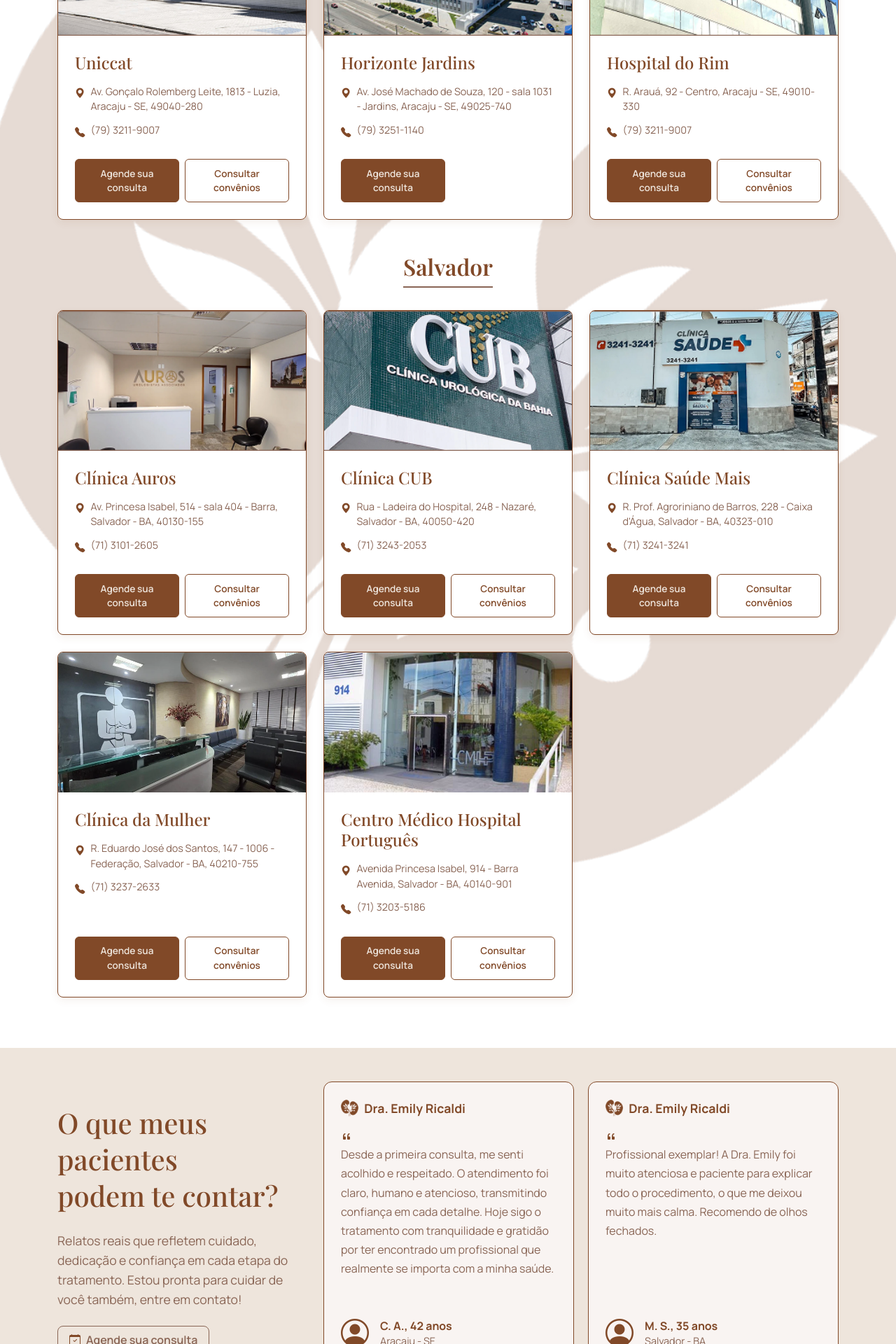
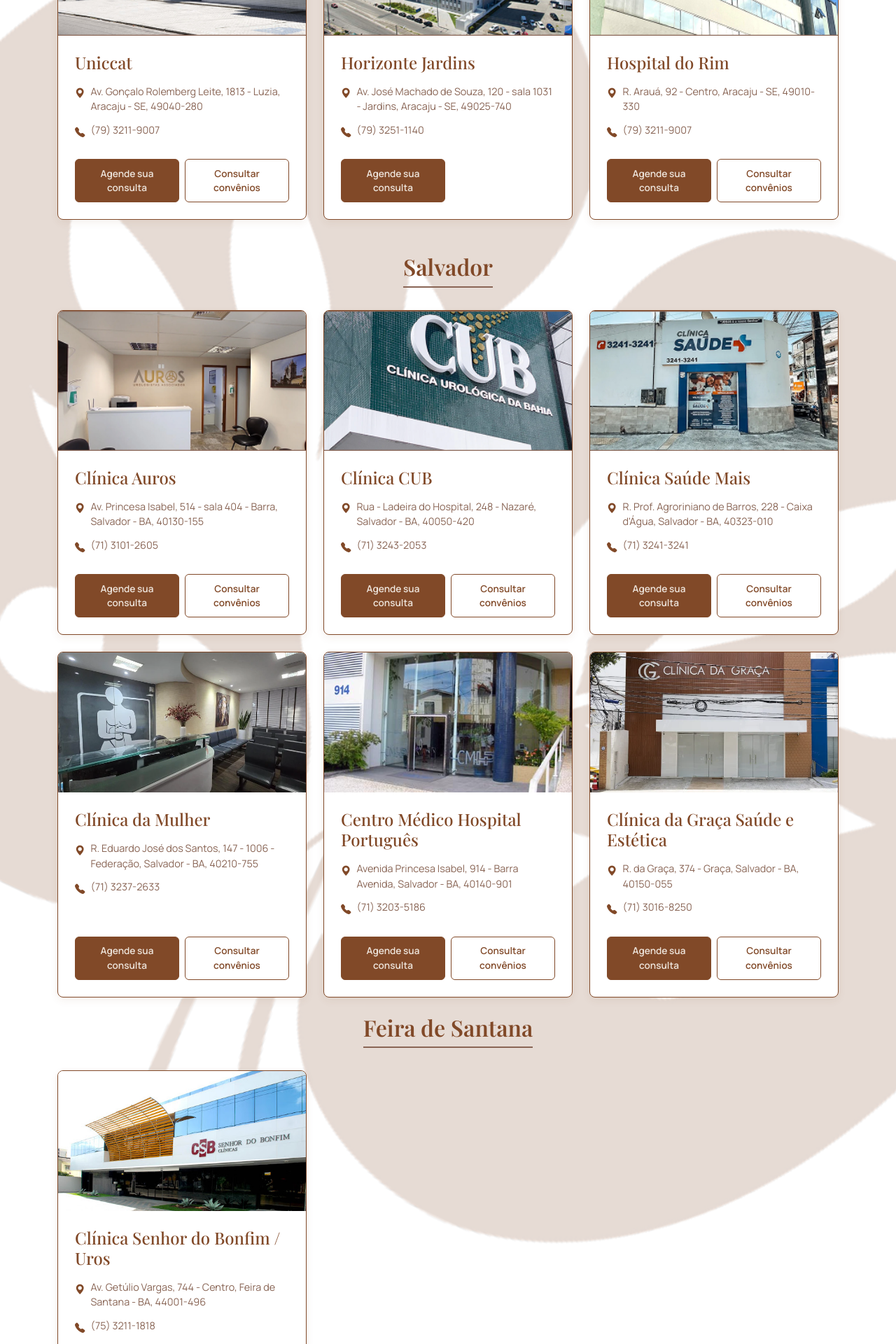
Before and after one commit to GabrielReis11/dra-emily-landingpage, a PHP site: page / in a window 1280 px wide. Shown: the part 3080-5000 px from the top of the page at 70% size. Run offline with PHP 8.4, Linux system fonts and the light colour scheme; some web fonts are replaced.

Commit message:
Adicao de clinicas novas

```diff
--- a/include/infos.php
+++ b/include/infos.php
@@ -51,7 +51,7 @@ $especialidades = [
 $locais_aracaju = [
     [
         'id' => 'uniccat',
-        'img_convenio' => 'aracaju/unicat.jpg', // <-- CAMINHO COMPLETO AQUI
+        'img_convenio' => 'aracaju/unicat.jpeg', // <-- CAMINHO COMPLETO AQUI
         'img' => 'unicat.png',
         'tem_convenio' => true, // <-- ADICIONE AQUI
         'alt' => 'Clínica Uniccat',
@@ -126,6 +126,27 @@ $locais_salvador = [
         'titulo' => 'Centro Médico Hospital Português ',
         'endereco' => 'Avenida Princesa Isabel, 914 - Barra Avenida, Salvador - BA, 40140-901',
         'telefone' => '(71) 3203-5186'
+    ],
+    [
+        'id' => 'graca',
+        'img_convenio' => 'salvador/graca.jpeg', // <-- CAMINHO COMPLETO AQUI
+        'img' => 'graca.jpg',
+        'alt' => 'Clínica da Graça Saúde e Estética ',
+        'titulo' => 'Clínica da Graça Saúde e Estética ',
+        'endereco' => 'R. da Graça, 374 - Graça, Salvador - BA, 40150-055',
+        'telefone' => '(71) 3016-8250'
+    ]
+];
+
+$locais_feira = [
+    [
+        'id' => 'bonfim',
+        'img_convenio' => 'feira/bonfim.jpeg', // Coloque o nome da imagem dos convênios aqui (ex: 'convenios-bonfim.png')
+        'img' => 'bonfim.jpg', // Coloque a foto da fachada aqui
+        'alt' => 'Clínica Senhor do Bonfim / Uros',
+        'titulo' => 'Clínica Senhor do Bonfim / Uros',
+        'endereco' => 'Av. Getúlio Vargas, 744 - Centro, Feira de Santana - BA, 44001-496',
+        'telefone' => '(75) 3211-1818', // Confirme se este é o telefone correto da recepção]
     ]
 ];
 
--- a/index.php
+++ b/index.php
@@ -264,6 +264,40 @@
                     <?php endforeach; ?>
                 </div>
 
+                <div class="row mb-4">
+                    <div class="col-12 text-center">
+                        <h2 class="cidade-title">Feira de Santana</h2>
+                    </div>
+                </div>
+
+                <div class="row mb-4">
+                    <?php foreach ($locais_feira as $local): ?>
+                        <div class="col-lg-4 col-md-6 mb-4">
+                            <div class="local-card">
+                                <img src="img/locais-atendimento/feira/<?= htmlspecialchars($local['img']) ?>"
+                                     alt="<?= htmlspecialchars($local['alt']) ?>" class="local-card-img">
+                                <div class="local-card-body">
+                                    <h5 class="local-card-title"><?= htmlspecialchars($local['titulo']) ?></h5>
+                                    <p class="local-card-info">
+                                        <i class="bi bi-geo-alt-fill me-2"></i><?= htmlspecialchars($local['endereco']) ?>
+                                    </p>
+                                    <p class="local-card-info">
+                                        <i class="bi bi-telephone-fill me-2"></i><?= htmlspecialchars($local['telefone']) ?>
+                                    </p>
+                                    <div class="local-card-buttons">
+                                        <a href="https://wa.me/+557197103059" target="_blank" class="btn-local btn-local-primary">Agende sua consulta</a>
+
+                                        <a href="#" class="btn-local btn-local-secondary"
+                                           data-bs-toggle="modal"
+                                           data-bs-target="#modal-<?= htmlspecialchars($local['id']) ?>">
+                                            Consultar convênios
+                                        </a>
+                                    </div>
+                                </div>
+                            </div>
+                        </div>
+                    <?php endforeach; ?>
+                </div>
             </div>
         </section>
         <section id="depoimentos" class="py-5">
@@ -321,7 +355,7 @@
     <?php include_once 'include/scripts.php'?>
     <?php
     // Junta os dois arrays de locais em um só
-    $todos_locais = array_merge($locais_aracaju, $locais_salvador);
+    $todos_locais = array_merge($locais_aracaju, $locais_salvador, $locais_feira);
 
     // Faz um único loop para gerar todos os modais
     foreach ($todos_locais as $local):
```
Also changed, not shown: img/convenios/feira/bonfim.jpeg (added), img/convenios/salvador/graca.jpeg (added), img/locais-atendimento/feira/bonfim.jpg (added), img/locais-atendimento/salvador/graca.jpg (added).
